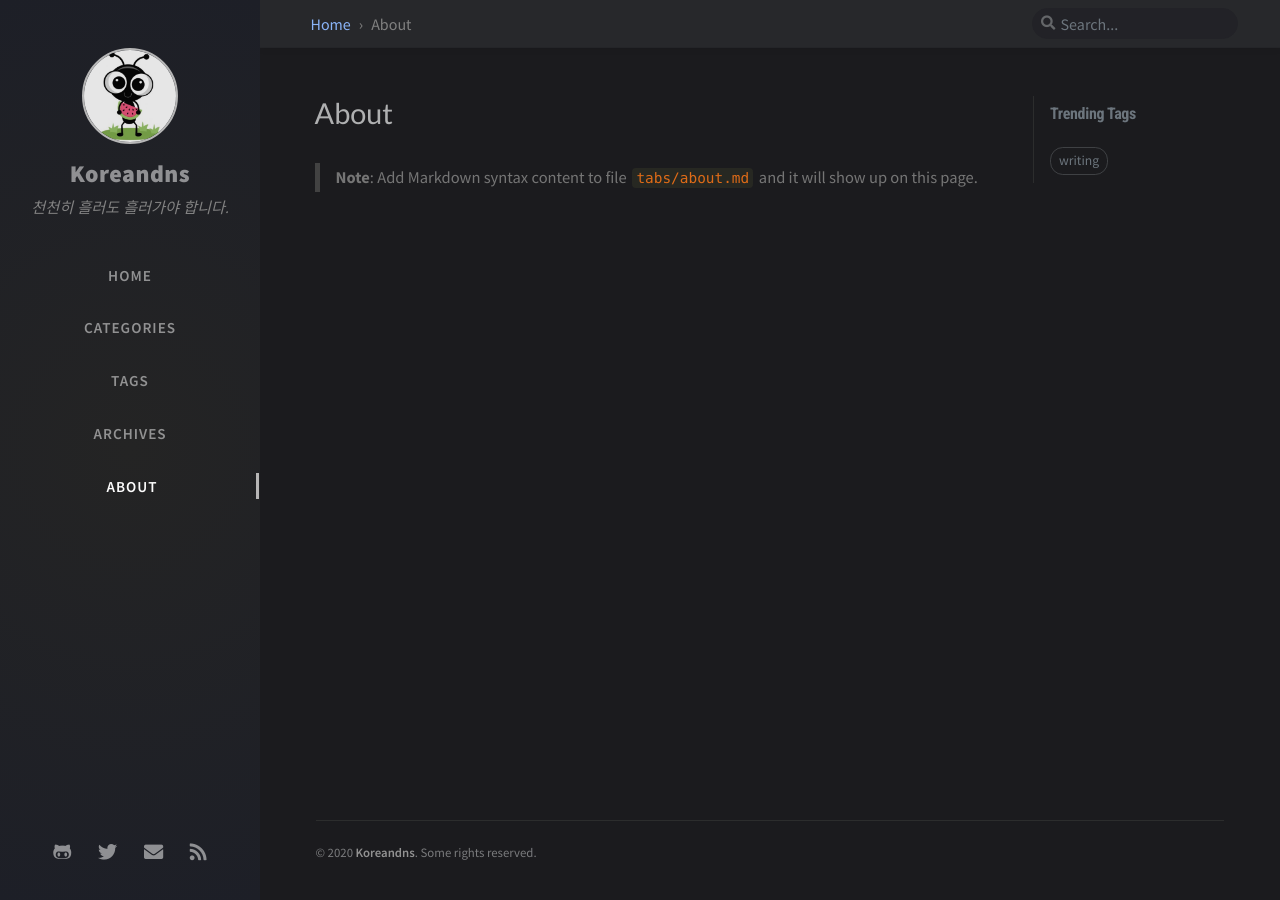
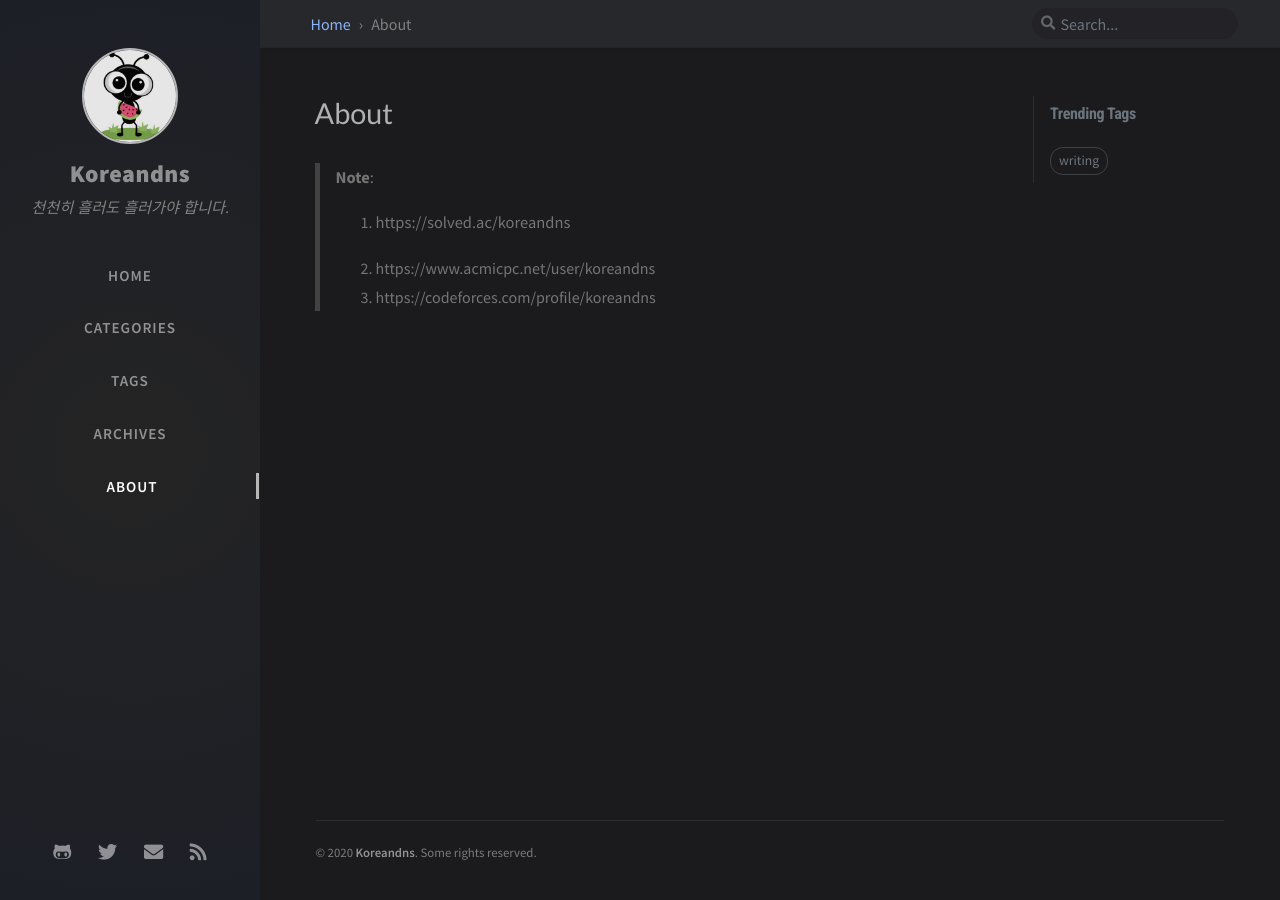
Before and after one commit to KoreanDNS/koreandns.github.io, a Jekyll site: the page built from tabs/about.md, in a window 1280 px wide. Built offline with Jekyll 4.4.1, drawn with Linux system fonts in a browser that asks for light colours; nearby versions of some CDN libraries; comment, search, counter and statistics services are not loaded.

Commit message:
no message

```diff
--- a/tabs/about.md
+++ b/tabs/about.md
@@ -8,4 +8,9 @@ title: About
 # MIT License
 ---
 
-> **Note**: Add Markdown syntax content to file `tabs/about.md` and it will show up on this page.
+> **Note**:
+>
+> 1. https://solved.ac/koreandns
+>
+> 2. https://www.acmicpc.net/user/koreandns
+> 3. https://codeforces.com/profile/koreandns
```
